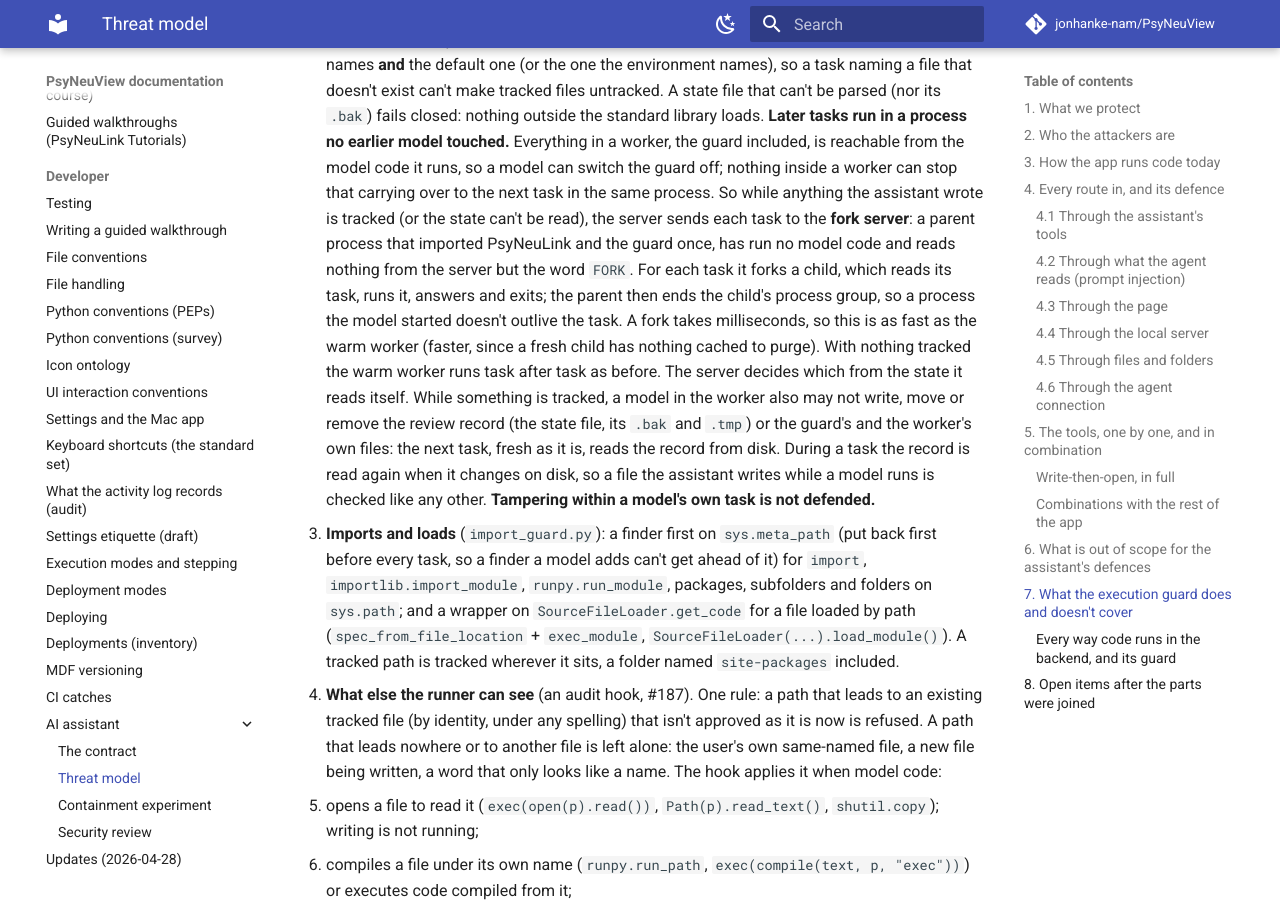
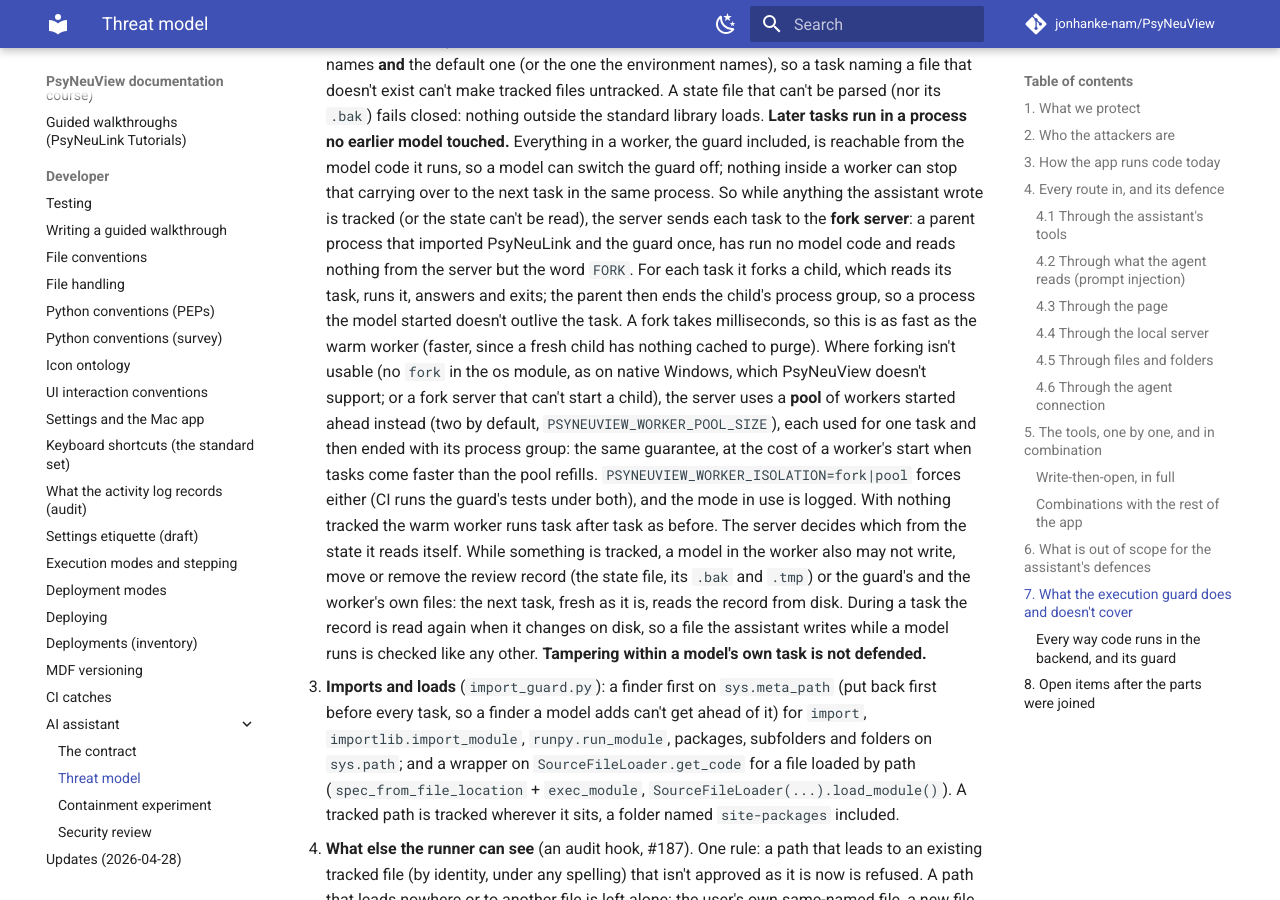
Before and after one commit to jonhanke-nam/PsyNeuView, an MkDocs documentation site: the page built from docs/ai-assistant/threat-model.md, in a window 1280 px wide and 900 px high, scrolled down 10377 px. Built offline with MkDocs 1.6.1 and Material for MkDocs 9.7.7, drawn with Linux system fonts in a browser that asks for light colours; comment, search, counter and statistics services are not loaded.

Commit message:
Docs describe the worker pool fallback (#187)
Co-Authored-By: Claude Opus 5.5 <noreply@anthropic.com>

```diff
--- a/docs/ai-assistant/threat-model.md
+++ b/docs/ai-assistant/threat-model.md
@@ -264,8 +264,17 @@ only refuse more: there, `HX.py` is still taken for `hx.py`.
    parent then ends the child's process group, so a process the model
    started doesn't outlive the task. A fork takes milliseconds, so this is
    as fast as the warm worker (faster, since a fresh child has nothing
-   cached to purge). With nothing tracked the warm worker runs task after
-   task as before. The server decides which from the state it reads itself.
+   cached to purge). Where forking isn't usable (no `fork` in the os
+   module, as on native Windows, which PsyNeuView doesn't support; or a
+   fork server that can't start a child), the server uses a **pool** of
+   workers started ahead instead (two by default,
+   `PSYNEUVIEW_WORKER_POOL_SIZE`), each used for one task and then ended
+   with its process group: the same guarantee, at the cost of a worker's
+   start when tasks come faster than the pool refills.
+   `PSYNEUVIEW_WORKER_ISOLATION=fork|pool` forces either (CI runs the
+   guard's tests under both), and the mode in use is logged. With nothing
+   tracked the warm worker runs task after task as before. The server
+   decides which from the state it reads itself.
    While something is tracked, a model in the worker also may not write,
    move or remove the review record (the state file, its `.bak` and
    `.tmp`) or the guard's and the worker's own files: the next task, fresh
```
Also changed, not shown: 1 other file.
